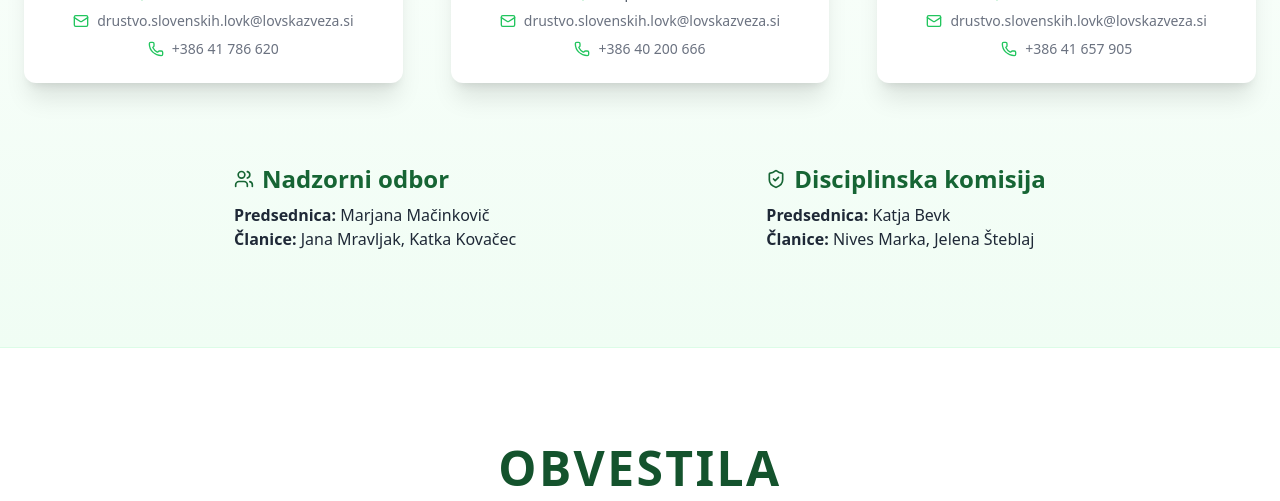
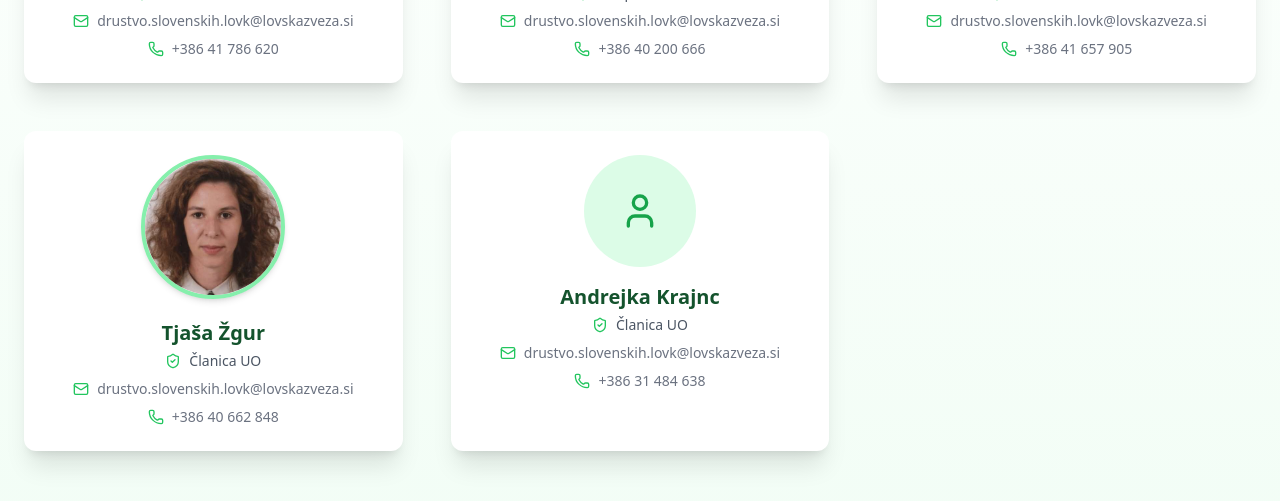
Before and after one commit to RusCom-ba/DSL, a React (Vite) app: page / in a window 1280 px wide. Shown: the part 1980-2481 px from the top of the page. Built offline with nearby package versions, Linux system fonts and the light colour scheme; no server answers.

Commit message:
feat: UO added

```diff
--- a/src/components/BoardMembers.jsx
+++ b/src/components/BoardMembers.jsx
@@ -29,6 +29,20 @@ const upravniOdbor = [
     email: "drustvo.slovenskih.lovk@lovskazveza.si",
     tel: "+386 41 657 905",
   },
+  {
+    ime: "Tjaša Žgur",
+    slika: "/assets/podpredsednica.jpg",
+    pozicija: "Članica UO",
+    email: "drustvo.slovenskih.lovk@lovskazveza.si",
+    tel: "+386 40 662 848"
+  },
+  {
+    ime: "Andrejka Krajnc",
+    slika: "",
+    pozicija: "Članica UO",
+    email: "drustvo.slovenskih.lovk@lovskazveza.si",
+    tel: "+386 31 484 638"
+  }
 ];
 
 const nadzorniOdbor = {
```
